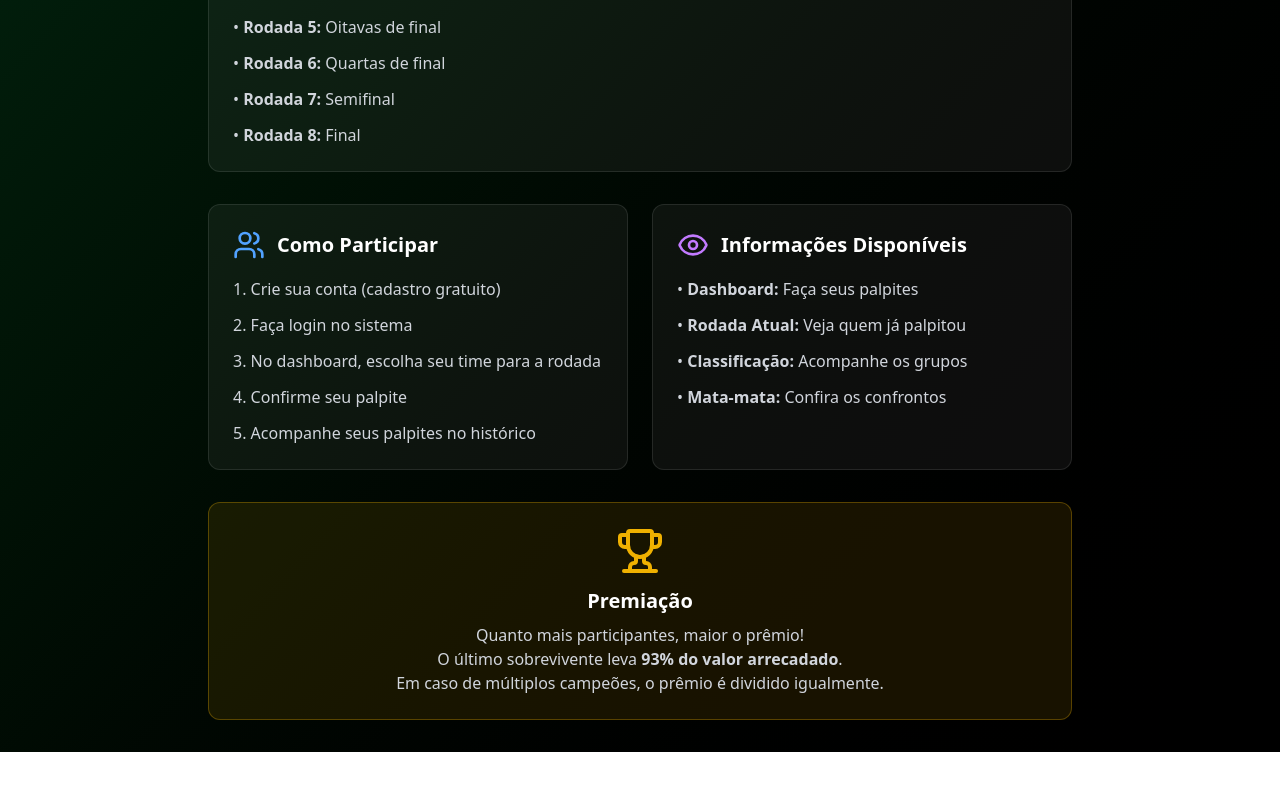
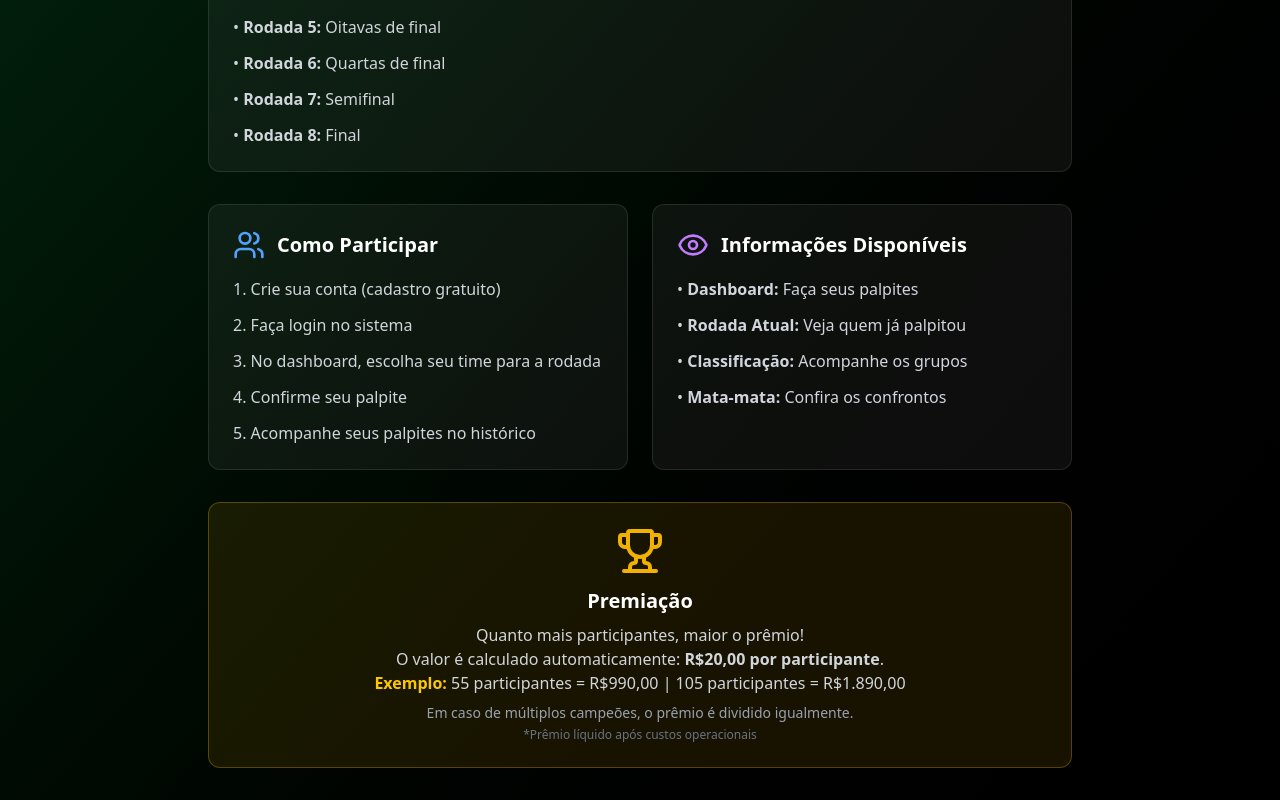
Before and after one commit to eltonluisoc/estrategista-copa, a Next.js app: page /como-funciona in a window 1280 px wide. Shown: the part 641-1441 px from the top of the page. Before the commit the page ends 1393 px from the top, so only its background shows below. Built offline with nearby package versions, Linux system fonts and the light colour scheme.

Commit message:
Adiciona informação sobre divisão do prêmio em caso de múltiplos campeões

```diff
--- a/app/como-funciona/page.tsx
+++ b/app/como-funciona/page.tsx
@@ -106,9 +106,13 @@ export default function ComoFuncionaPage() {
           <h2 className="text-xl font-bold text-white mb-2">Premiação</h2>
           <p className="text-gray-300">
             Quanto mais participantes, maior o prêmio!<br />
-            O último sobrevivente leva <strong>93% do valor arrecadado</strong>.<br />
+            O valor é calculado automaticamente: <strong>R$20,00 por participante</strong>.<br />
+            <span className="text-yellow-400 font-semibold">Exemplo:</span> 55 participantes = R$990,00 | 105 participantes = R$1.890,00
+          </p>
+          <p className="text-gray-400 text-sm mt-2">
             Em caso de múltiplos campeões, o prêmio é dividido igualmente.
           </p>
+          <p className="text-gray-500 text-xs mt-1">*Prêmio líquido após custos operacionais</p>
         </div>
       </div>
     </div>
```
